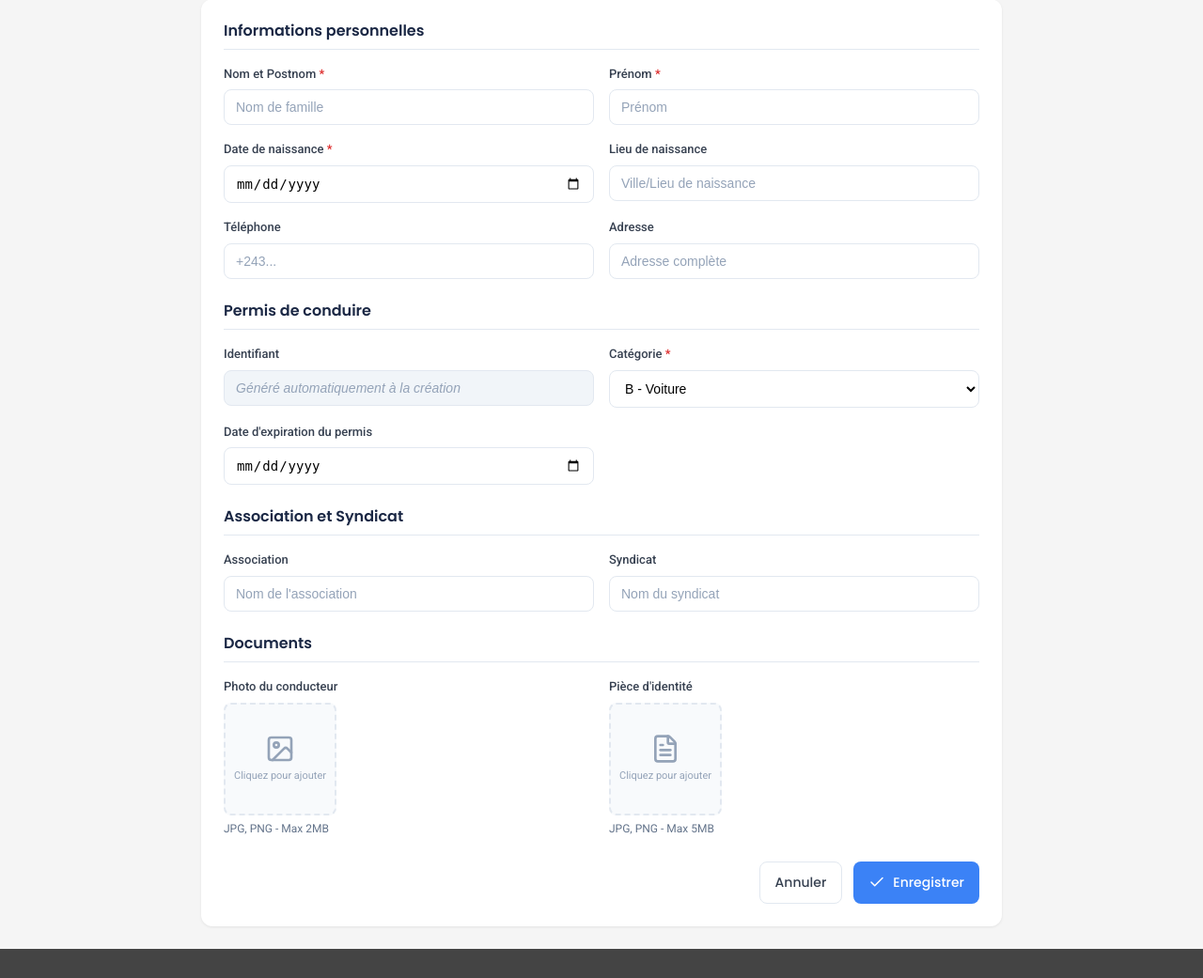
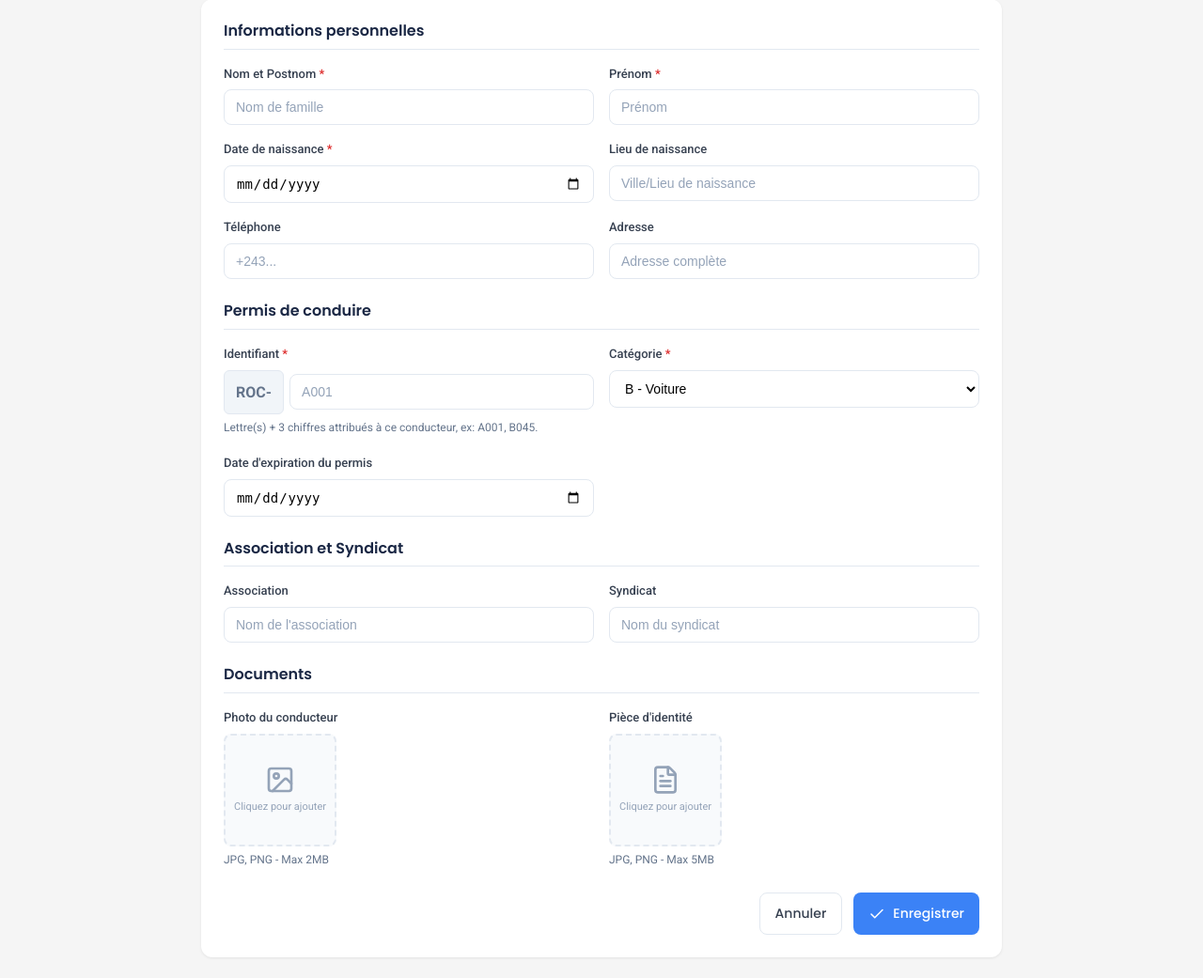
Before and after one commit to paladin-2024/WS-CNPR, a PHP site: template app/Views/admin/conducteur-form.php in a window 1280 px wide. Shown: the part 174-1215 px from the top of the page at 94% size. Run offline with PHP 8.4, Linux system fonts and the light colour scheme; the template is opened without the code that fills it: most values are stand-ins (such as "Sample title", 1, 10 or a date in 2020); data that the repository does not hold is empty; some libraries are stand-ins or nearby versions.

Commit message:
feat: make ROC- conducteur identifiant manual, same design as PST-
Per client direction, matching the same change already made for
e-taxe-kisangani's PST- identifiant: staff already know the number
to assign to a conducteur from their own external records, so this
replaces the Postgres-sequence auto-generator (in the admin form
path only - AdminController::saveConducteur()) with a form field -
the "ROC-" prefix is fixed, staff type the letter(s)+3-digit suffix.

Deliberately scoped to the admin form only, not apiConducteurs():
that JSON API endpoint was hardened earlier this session specifically
to reject client-supplied identifiants for security reasons (see
"fix: security and correctness audit findings") - reverting that for
a different, non-form surface is out of scope here.

Validates the suffix as letter(s)+3-digits (same pattern the
verification page already expects, PST-[A-Z]+\d{3} equivalent for
ROC-), checks for duplicates, only applies at creation (numero_permis
stays immutable on edit, same as before).

Verified end-to-end (live HTTP test): submitted lowercase "b099",
confirmed it saves as ROC-B099; confirmed duplicate submission is
rejected with no extra row inserted; confirmed missing-field
validation fires.

```diff
--- a/app/Views/admin/conducteur-form.php
+++ b/app/Views/admin/conducteur-form.php
@@ -391,11 +391,15 @@ $isEdit = !empty($conducteur) && isset($conducteur['id']);
                 <h3 class="form-section-title">Permis de conduire</h3>
                 <div class="form-grid">
                     <div class="form-group">
-                        <label>Identifiant</label>
+                        <label>Identifiant<?= $isEdit ? '' : ' <span class="required">*</span>' ?></label>
                         <?php if (!empty($conducteur['numero_permis'])): ?>
                             <input type="text" value="<?= htmlspecialchars($conducteur['numero_permis']) ?>" readonly disabled style="background:#F1F5F9; color:var(--admin-slate);">
                         <?php else: ?>
-                            <input type="text" value="Généré automatiquement à la création" readonly disabled style="background:#F1F5F9; color:var(--admin-slate-light); font-style:italic;">
+                            <div style="display:flex; align-items:center; gap:6px;">
+                                <span style="padding:10px 12px; background:#F1F5F9; border:1px solid #E2E8F0; border-radius:6px; font-weight:600; color:var(--admin-slate); white-space:nowrap;">ROC-</span>
+                                <input type="text" name="numero_permis_suffix" id="numero_permis_suffix" required maxlength="6" pattern="[A-Za-z]+\d{3}" placeholder="A001" style="flex:1; text-transform:uppercase;" value="<?= htmlspecialchars($conducteur['numero_permis_suffix'] ?? '') ?>">
+                            </div>
+                            <small class="help-text">Lettre(s) + 3 chiffres attribués à ce conducteur, ex: A001, B045.</small>
                         <?php endif; ?>
                     </div>
                     <div class="form-group">
```
Also changed, not shown: app/Controllers/AdminController.php (+23 -4 lines).
